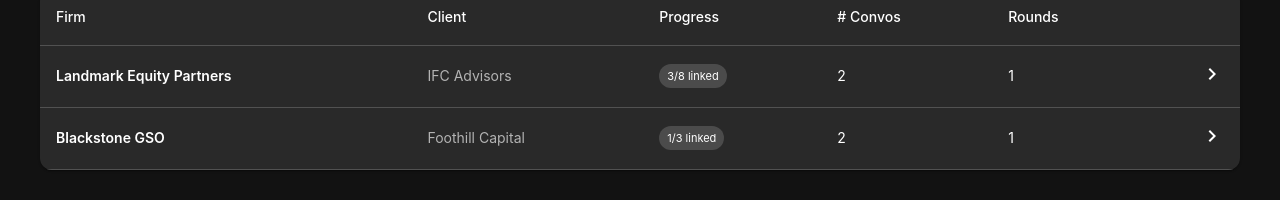
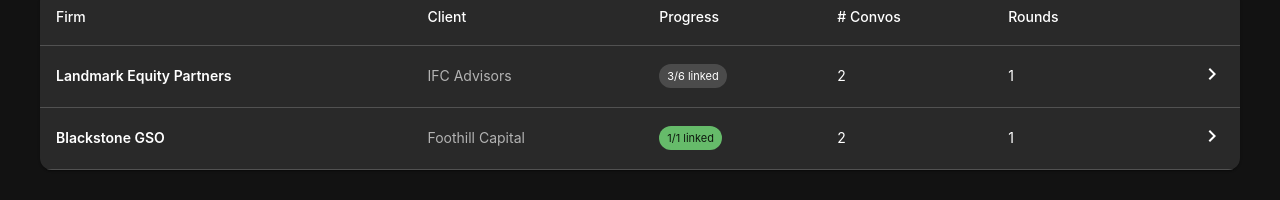
Before and after one commit to ishawn-arch/linkbox, a React (Vite) app: page / in a window 1280 px wide. Shown: the part 153-353 px from the top of the page. Built offline with nearby package versions, Linux system fonts and the light colour scheme.

Commit message:
Ignore archived investments in progress calculation

```diff
--- a/src/pages/ProcessListPage.tsx
+++ b/src/pages/ProcessListPage.tsx
@@ -36,8 +36,10 @@
 
   function processCounts(processId: number) {
     const invs = getProcessInvestments(store, processId);
-    const total = invs.length;
-    const linked = invs.filter((i) => i.status === 'linked').length;
+    // Exclude archived investments from the total count
+    const activeInvs = invs.filter((i) => i.status !== 'archived');
+    const total = activeInvs.length;
+    const linked = activeInvs.filter((i) => i.status === 'linked').length;
     const unlinked = total - linked;
     return { total, linked, unlinked };
   }
```
